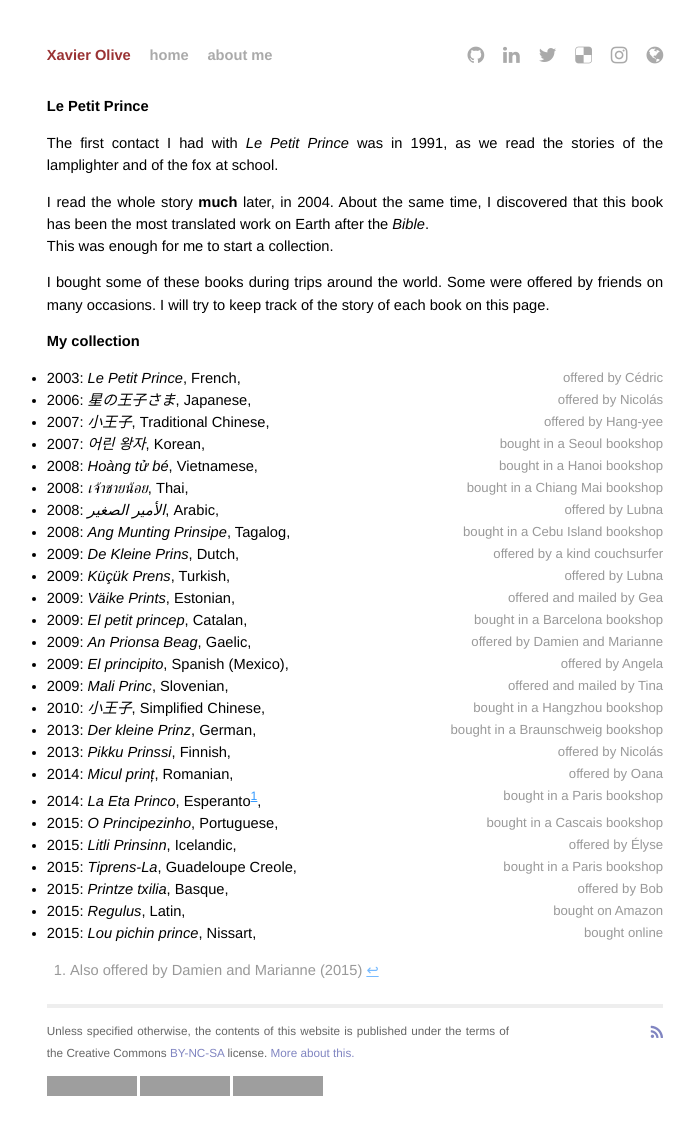
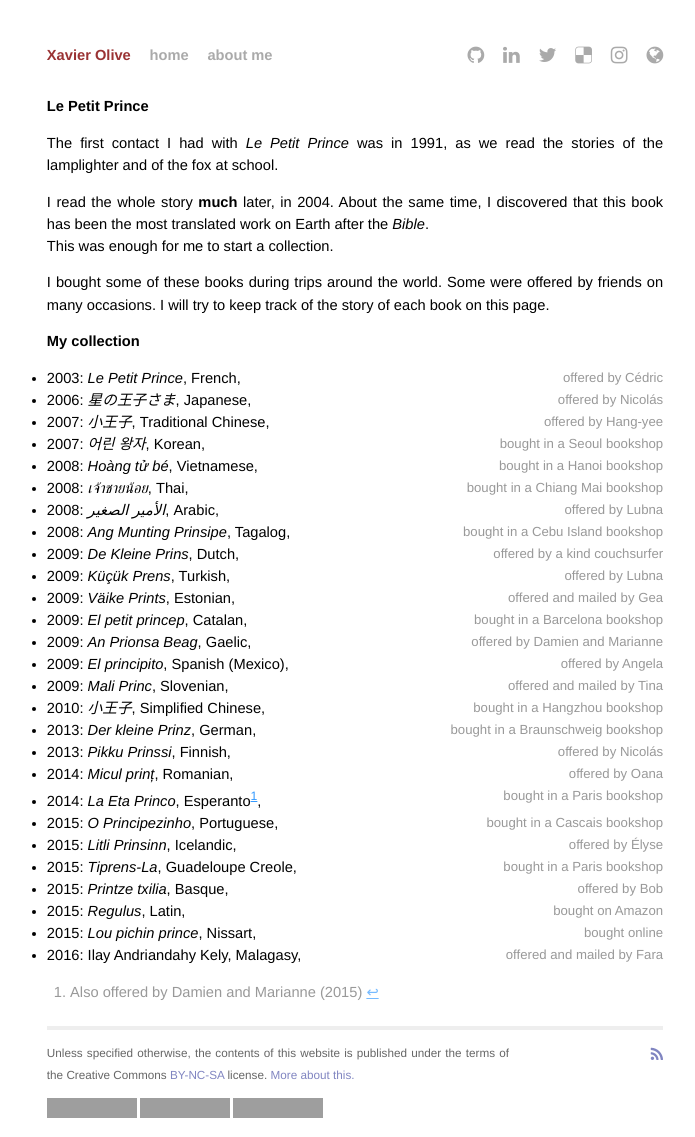
Before and after one commit to xoolive/xoolive.github.io, a Jekyll site: the page built from _pages/le-petit-prince.md, in a window 1280 px wide. Shown: the whole page, without its empty margins (285-980 px from the left). Built offline with Jekyll 4.4.1, drawn with Linux system fonts in a browser that asks for light colours; nearby versions of some CDN libraries; Markdown is read by kramdown in place of the engine named in the settings; before the commit the page ends 1115 px from its top, so only the background shows below that; grey boxes are pictures that could not be loaded.

Commit message:
New book (Malagasy version)

```diff
--- a/_pages/le-petit-prince.md
+++ b/_pages/le-petit-prince.md
@@ -40,5 +40,6 @@ I bought some of these books during trips around the world. Some were offered by
  - 2015: *Printze txilia*, Basque, `offered by Bob`
  - 2015: *Regulus*, Latin, `bought on Amazon`
  - 2015: *Lou pichin prince*, Nissart, `bought online`
+ - 2016: Ilay Andriandahy Kely, Malagasy, `offered and mailed by Fara`
 
 [^1]: Also offered by Damien and Marianne (2015)
```
